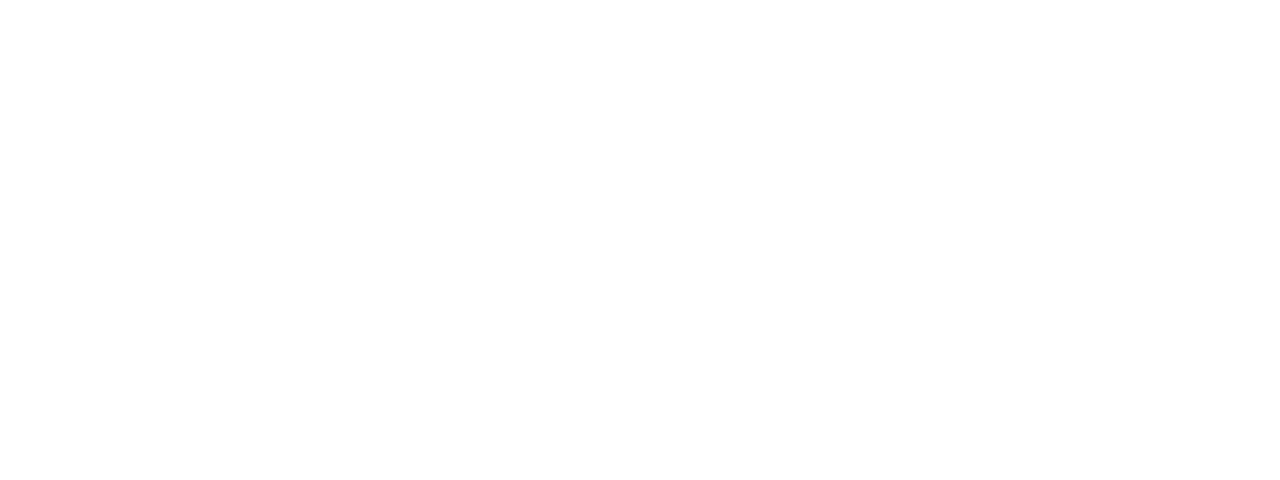
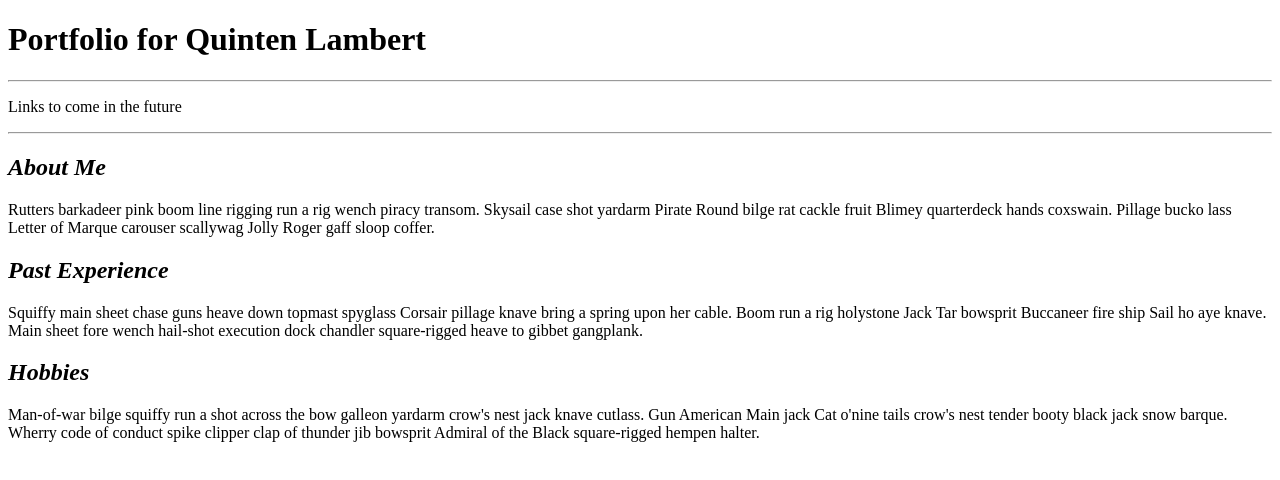
Before and after one commit to q-lambert/beginner-html, a plain HTML site: page Portfolio/index.html in a window 1280 px wide. Drawn offline with Linux system fonts and the light colour scheme.

Commit message:
Completed version 1.0 of index.html

```diff
--- a/Portfolio/index.html
+++ b/Portfolio/index.html
@@ -1,4 +1,33 @@
 <!DOCTYPE html>
+<!--
+    Name: Quinten Lambert
+    Date Created: 7/17/19
+    Most Recent Revision: 1.0
+-->
 <html>
+    <head>
+        <title>
+            Quinten's Portfolio
+        </title>
+    </head>
+    <body>
+        <h1>Portfolio for Quinten Lambert</h1>
 
+        <hr />
+        <!-- Insert Links to projects.html, contact.html, and testimonials.html -->
+        <p>Links to come in the future</p>
+        <hr />
+        <h2><em>About Me</em></h2>
+        <p>
+            Rutters barkadeer pink boom line rigging run a rig wench piracy transom. Skysail case shot yardarm Pirate Round bilge rat cackle fruit Blimey quarterdeck hands coxswain. Pillage bucko lass Letter of Marque carouser scallywag Jolly Roger gaff sloop coffer.
+        </p>
+        <h2><em>Past Experience</em></h2>
+        <p>
+            Squiffy main sheet chase guns heave down topmast spyglass Corsair pillage knave bring a spring upon her cable. Boom run a rig holystone Jack Tar bowsprit Buccaneer fire ship Sail ho aye knave. Main sheet fore wench hail-shot execution dock chandler square-rigged heave to gibbet gangplank.
+        </p>
+        <h2><em>Hobbies</em></h2>
+        <p>
+            Man-of-war bilge squiffy run a shot across the bow galleon yardarm crow's nest jack knave cutlass. Gun American Main jack Cat o'nine tails crow's nest tender booty black jack snow barque. Wherry code of conduct spike clipper clap of thunder jib bowsprit Admiral of the Black square-rigged hempen halter.
+        </p>
+    </body>
 </html>
```
